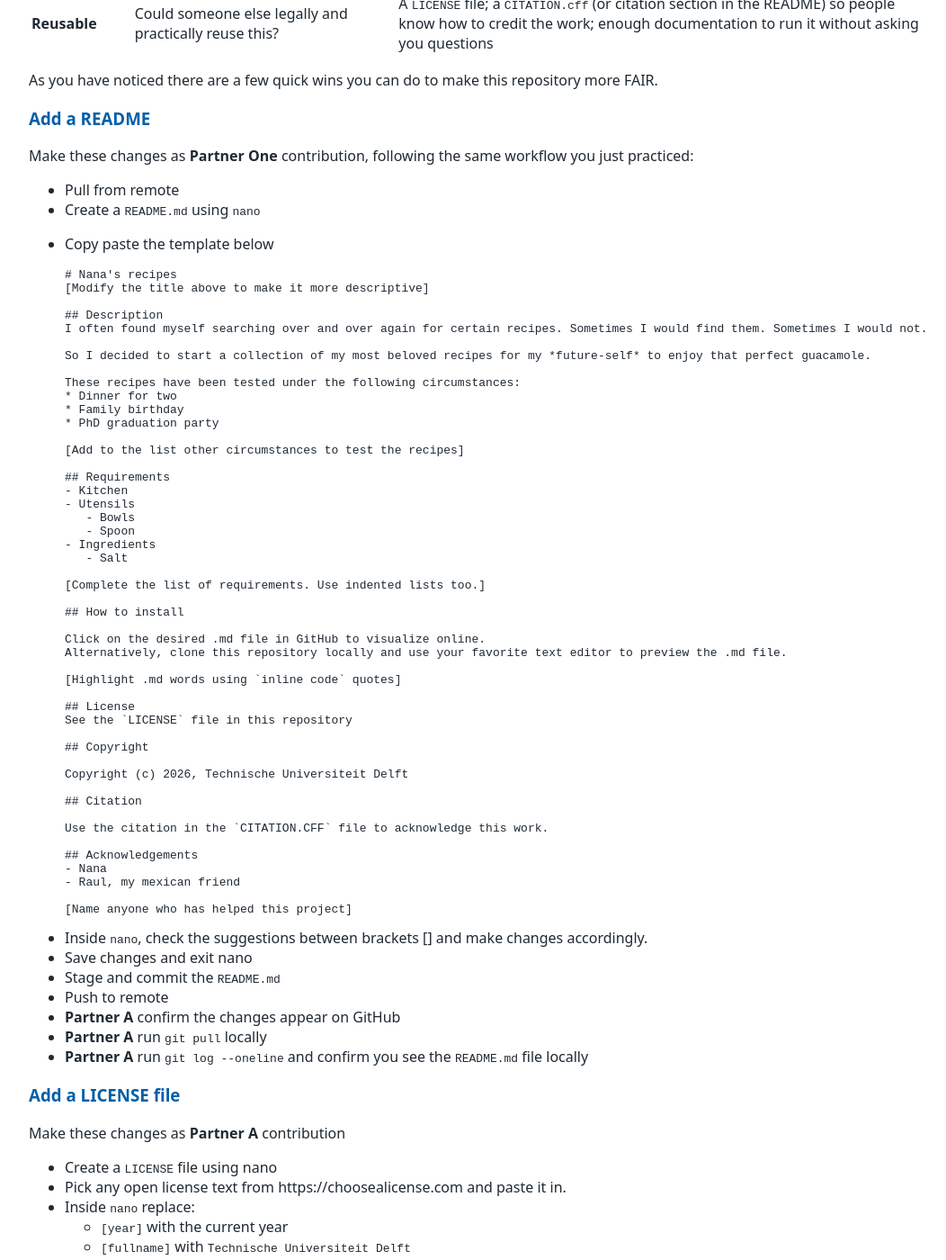
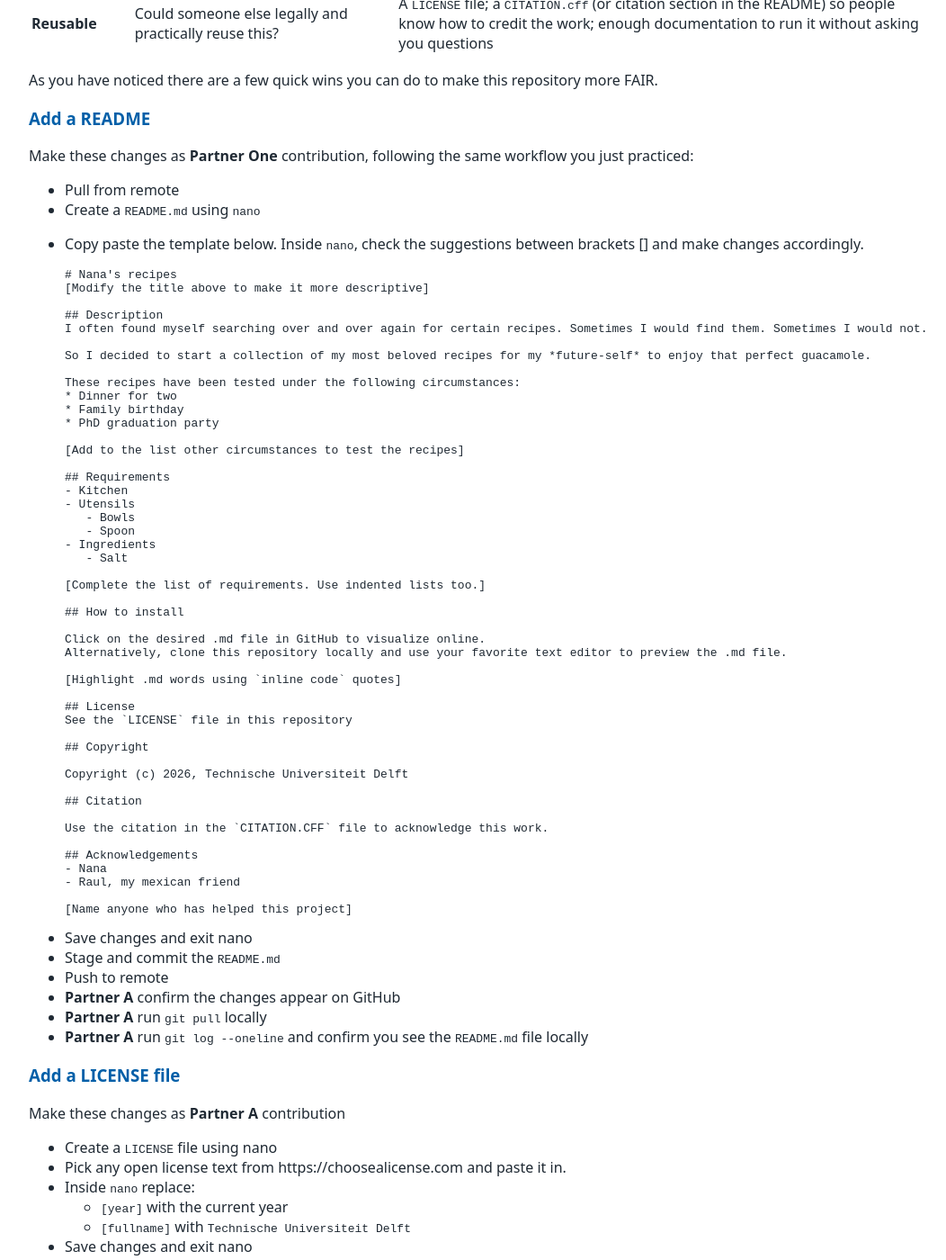
Before and after one commit to tu-delft-library/introduction_to_version_control_with_git, a Jekyll site: the page built from material_for_participants/PRACTICAL_collaboration.md, in a window 1280 px wide and 1400 px high, scrolled down 2946 px. Shown: the whole window at 90% size, without its empty margins (108-1160 px from the left). Built offline with Jekyll 4.4.1, drawn with Linux system fonts in a browser that asks for light colours; our own code applies the rules of GitHub Pages for plain Markdown files; part of the change alters nothing that is shown.

Commit message:
Moving instruction for clarity

```diff
--- a/material_for_participants/PRACTICAL_collaboration.md
+++ b/material_for_participants/PRACTICAL_collaboration.md
@@ -166,7 +166,7 @@ Make these changes as **Partner One** contribution, following the same workflow
 
 - Pull from remote
 - Create a `README.md` using `nano`
-- Copy paste the template below
+- Copy paste the template below. Inside `nano`, check the suggestions between brackets [] and make changes accordingly.
 
 
       # Nana's recipes
@@ -218,7 +218,7 @@ Make these changes as **Partner One** contribution, following the same workflow
 
       [Name anyone who has helped this project]
 
-- Inside `nano`, check the suggestions between brackets [] and make changes accordingly.
+
 - Save changes and exit nano
 - Stage and commit the `README.md`
 - Push to remote
```
